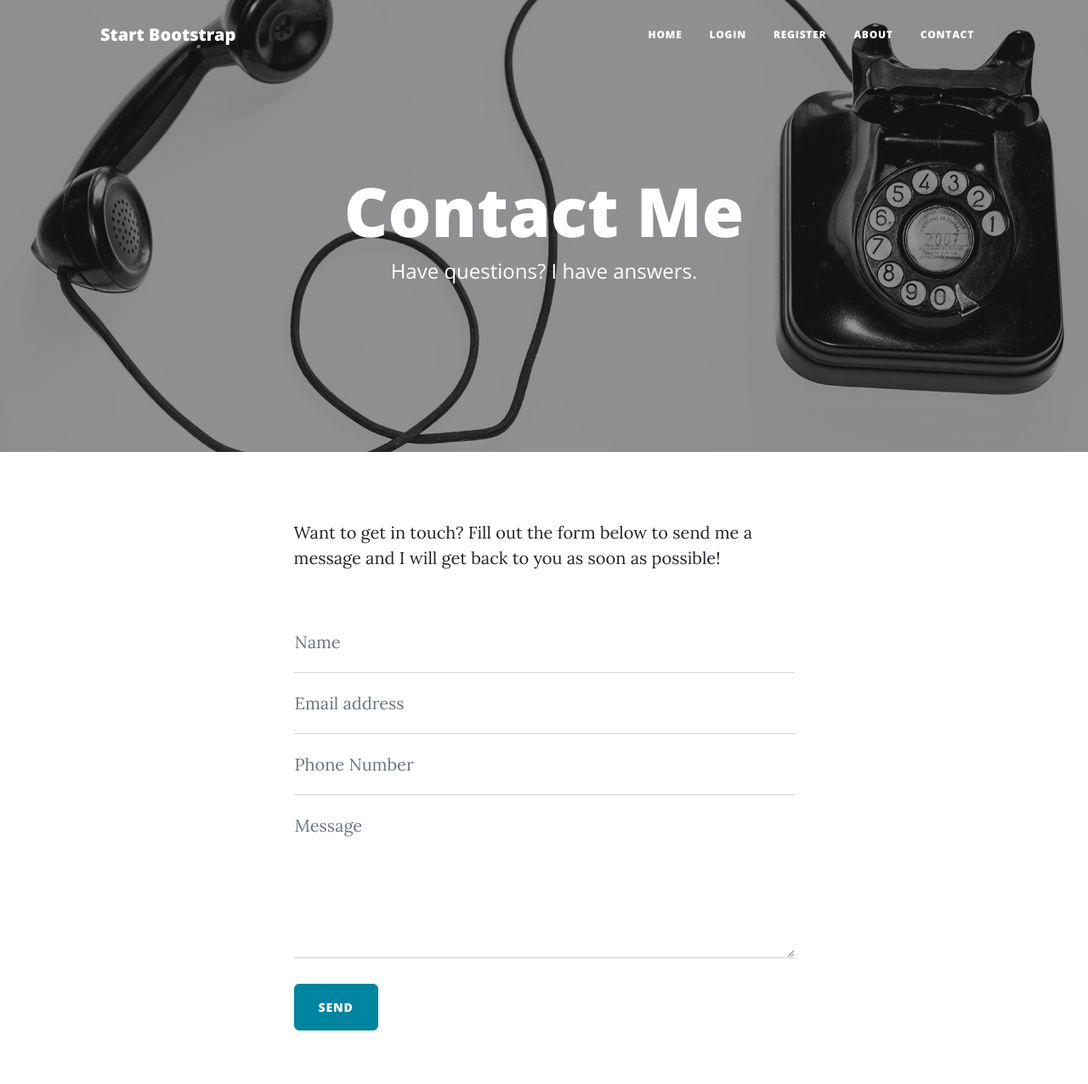
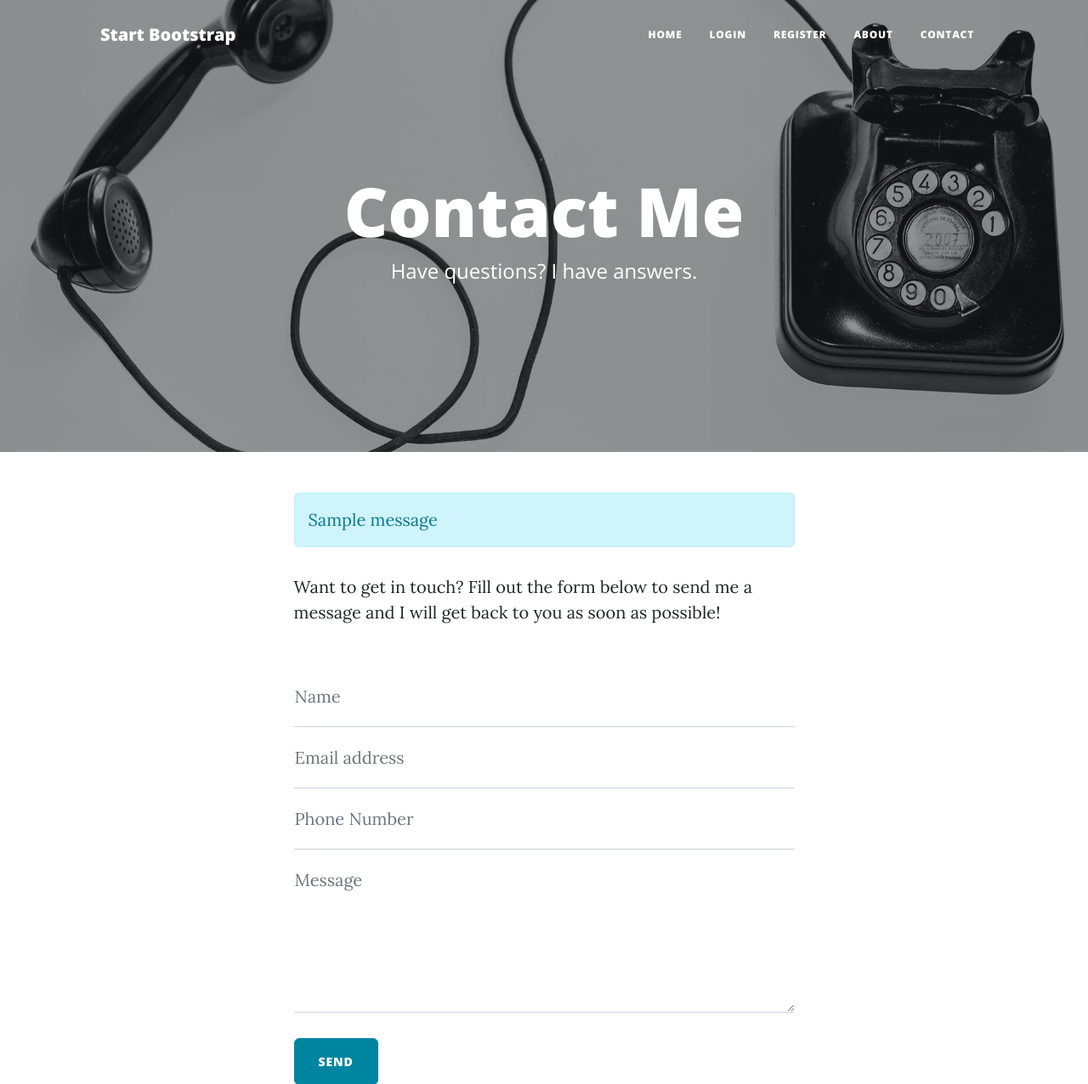
Before and after one commit to mangeshmahajan-code/blog-website, a Flask app: page /contact in a window 1280 px wide. Shown: the top 1276 px of the page at 85% size. Run offline with Flask 3, Linux system fonts and the light colour scheme; tables that the repository leaves empty hold one stand-in row (values such as "Sample post"); one stand-in notice (Sample message) is shown; some libraries are stand-ins or nearby versions.

Commit message:
Improve contact form UX and error handling

```diff
--- a/main.py
+++ b/main.py
@@ -222,39 +222,49 @@ def delete_post(post_id):
 def about():
     return render_template("about.html")
 
+@app.route("/contact", methods=['GET', 'POST'])
+def contact():
 
-@app.route("/contact", methods=['POST', 'GET'])
-def contact():
     if request.method == 'POST':
+
         name = request.form.get("name")
         email = request.form.get("email")
         phone = request.form.get("phone")
         message = request.form.get("message")
 
-        send_email(name, email, phone, message)
+        email_sent = send_email(name, email, phone, message)
 
-        return render_template("contact.html", msg_sent=True)
+        if email_sent:
+            flash("Message sent successfully!")
+            return render_template("contact.html", msg_sent=True)
+
+        else:
+            flash("Sorry, email service is currently unavailable. Please try again later.")
+            return render_template("contact.html", msg_sent=False)
 
     return render_template("contact.html")
 
+def send_email(name, email, phone, message):
+    resend.api_key = os.getenv("RESEND_API_KEY")
+    try:
+        resend.Emails.send({
+            "from": "onboarding@resend.dev",
+            "to": os.getenv("MY_EMAIL"),
+            "subject": "New Contact Form Message",
+            "html": f"""
+            <h2>New Message</h2>
 
-def send_email(name, email, phone, message):
+            <p><strong>Name:</strong> {name}</p>
+            <p><strong>Email:</strong> {email}</p>
+            <p><strong>Phone:</strong> {phone}</p>
+            <p><strong>Message:</strong><br>{message}</p>
+            """
+        })
+        return True
 
-    resend.api_key = os.getenv("RESEND_API_KEY")
-
-    resend.Emails.send({
-        "from": "onboarding@resend.dev",
-        "to": os.getenv("MY_EMAIL"),
-        "subject": "New Contact Form Message",
-        "html": f"""
-        <h2>New Message</h2>
-
-        <p><strong>Name:</strong> {name}</p>
-        <p><strong>Email:</strong> {email}</p>
-        <p><strong>Phone:</strong> {phone}</p>
-        <p><strong>Message:</strong><br>{message}</p>
-        """
-    })
+    except Exception as e:
+        print(f"Email Error: {e}")
+        return False
 
 if __name__ == "__main__":
     app.run(debug=False)
--- a/templates/contact.html
+++ b/templates/contact.html
@@ -22,6 +22,16 @@
   <div class="container px-4 px-lg-5">
     <div class="row gx-4 gx-lg-5 justify-content-center">
       <div class="col-md-10 col-lg-8 col-xl-7">
+        <!-- Flash Messages -->
+        {% with messages = get_flashed_messages() %}
+        {% if messages %}
+        {% for message in messages %}
+        <div class="alert alert-info">
+          {{ message }}
+        </div>
+        {% endfor %}
+        {% endif %}
+        {% endwith %}
         <p>
           Want to get in touch? Fill out the form below to send me a message and
           I will get back to you as soon as possible!
```
